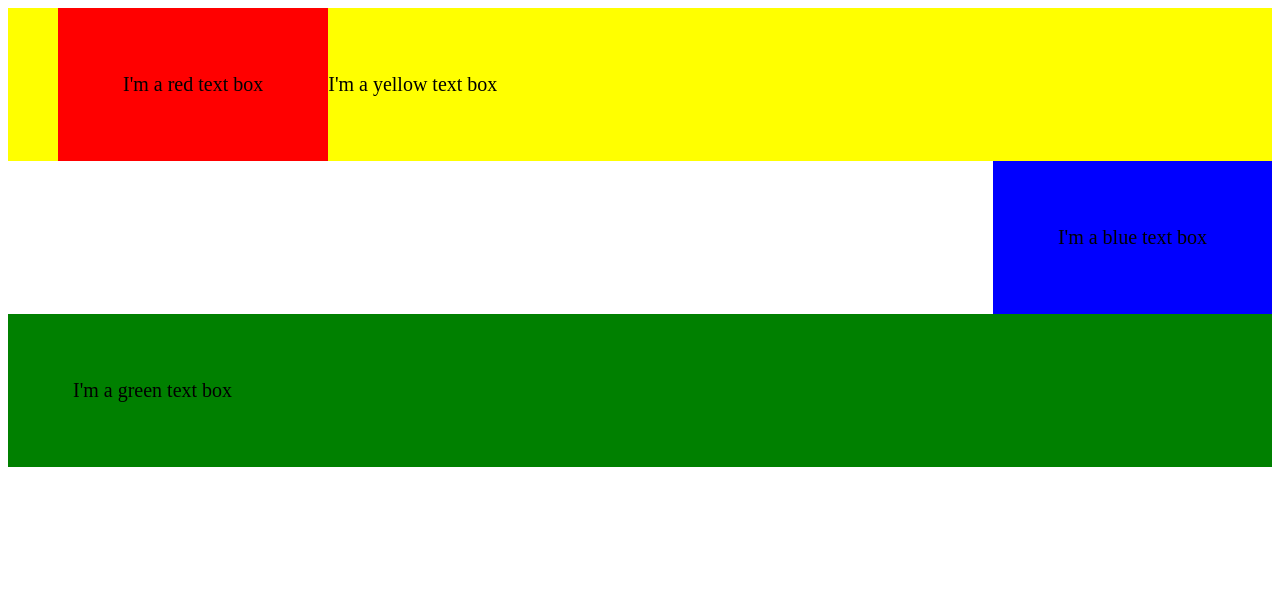
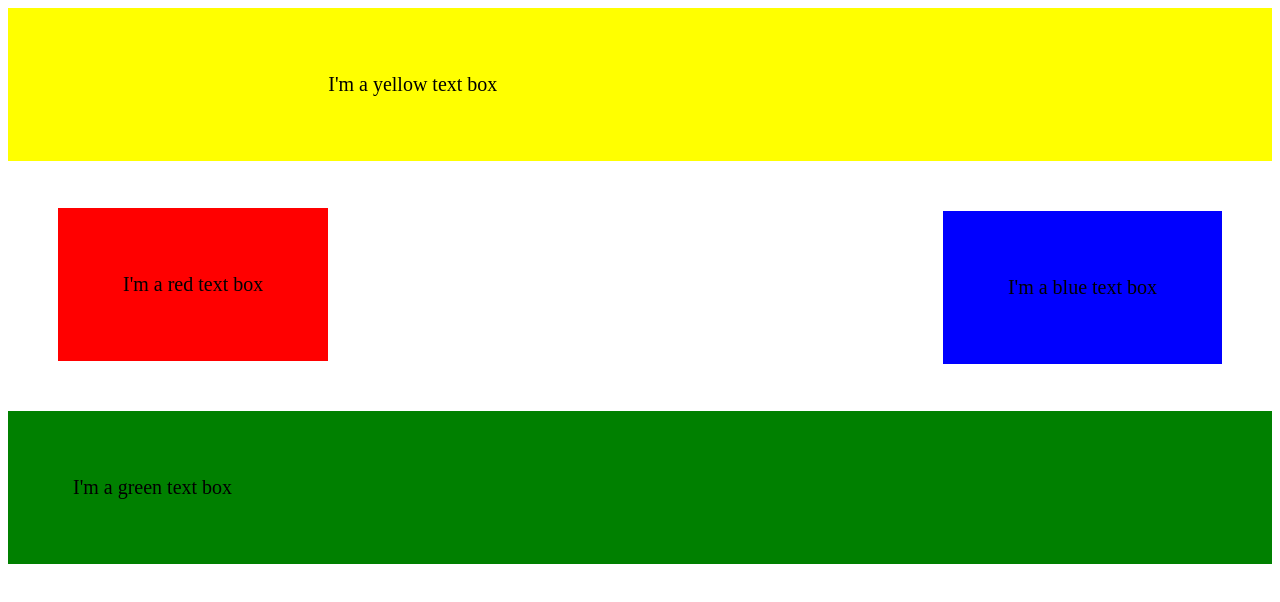
Before and after one commit to ctghadiri/coding-drills, a plain HTML site: page 01HTML-Git-CSS/box-model.html in a window 1280 px wide. Drawn offline with Linux system fonts and the light colour scheme.

Commit message:
add folders for sections + codedrills 1 and 6 completed

```diff
--- a/box-model.html
+++ b/01HTML-Git-CSS/box-model.html
@@ -9,21 +9,15 @@
 </head>
 <style>
     /* =========================== */
-    div {
-        padding: 50px;
-    }
     /* select every div element for styling*/
 
         /* create a padding of 50px*/
 
     /* =========================== */
-
+    div {
+        padding: 50px;
+    }
     /* =========================== */
-    p {
-        margin: 0;
-        padding: 15px;
-        font-size: 20px;
-    }
     /* select every p element for styling */
 
         /* add a margin of 0 */
@@ -33,16 +27,21 @@
         /* add a font-size of 20px */
 
     /* =========================== */
-
+    p {
+        margin: 0;
+        padding: 15px;
+        font-size: 20px;
+    }
     /* =========================== */
     .red-textbox-left {
         /* seperate the red box from the yellow with a 200px margin between them */
 
         /* add a margin of 50px to the left of this element*/
 
+        margin-left: 50px;
+        margin-top: 200px;
         float: left;
         background-color: red;
-        margin-left: 50px;
     }
     /* =========================== */
 
@@ -52,6 +51,7 @@
 
         float: right;
         background-color: blue;
+        margin-right: 50px;
     }
     /* =========================== */
 
@@ -61,6 +61,7 @@
 
         float: initial;
         background-color: yellow;
+        margin-bottom: 50px
     }
     /* =========================== */
 
@@ -70,6 +71,7 @@
 
         background-color: green;
         clear: both;
+        margin-top: 250px;
     }
 </style>
 
```
Also changed, not shown: 01HTML-Git-CSS/html-practice/index.html (renamed from html-practice/index.html), 01HTML-Git-CSS/test.md (added), Activity-1/coding.md (added), 2 other files.
